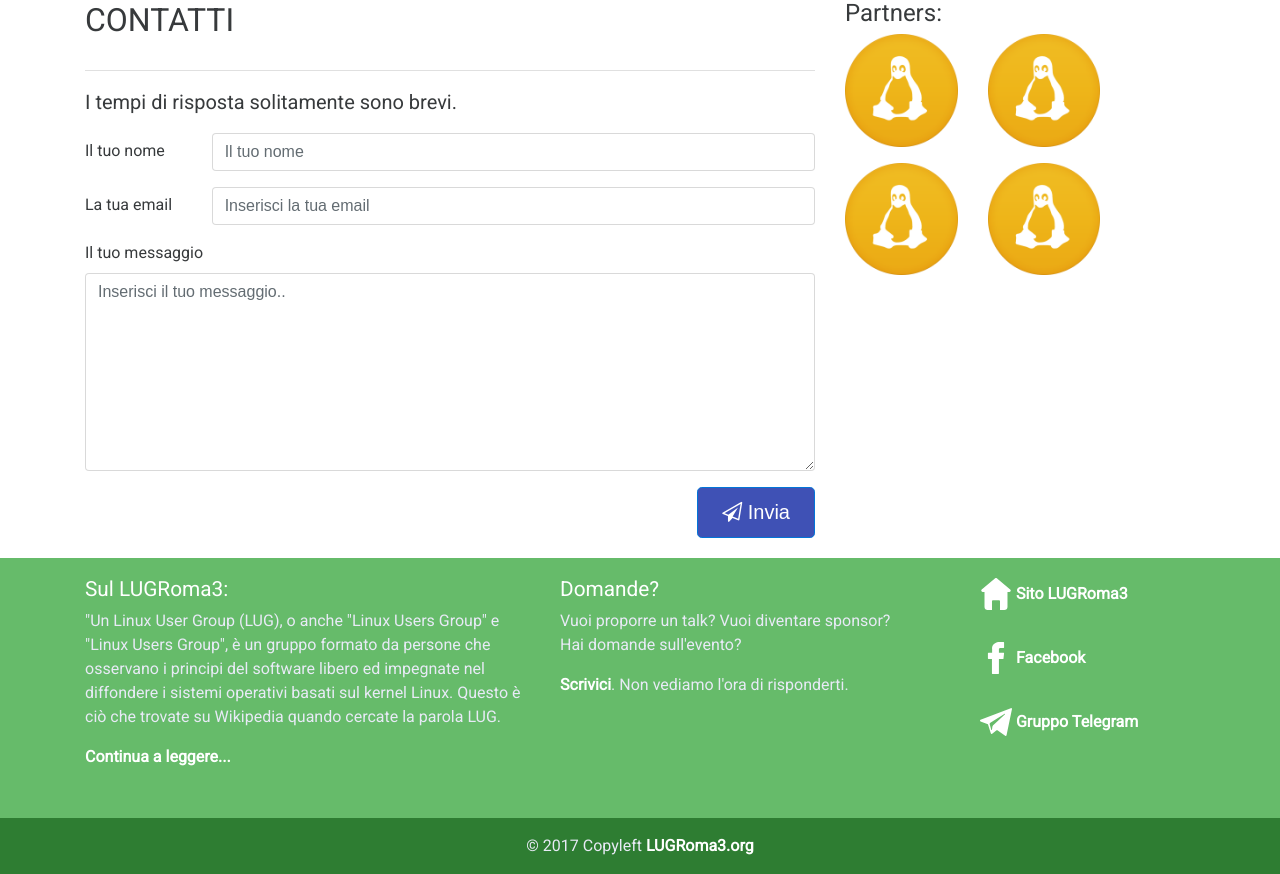
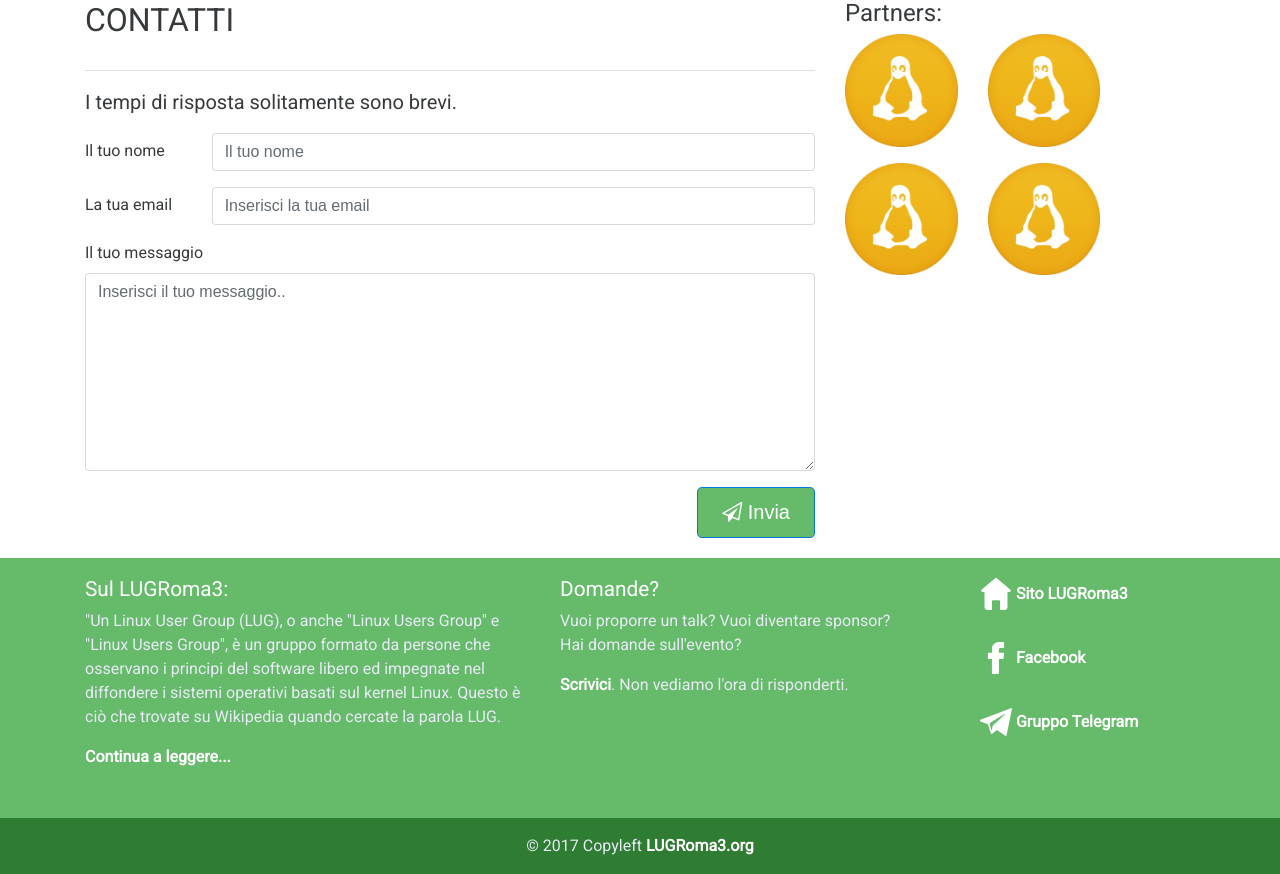
Before and after one commit to FedericoPonzi/ld2017, a PHP site: page /contatti.php in a window 1280 px wide. Shown: the part 152-1026 px from the top of the page. Run offline with PHP 8.4, Linux system fonts and the light colour scheme; some libraries are stand-ins or nearby versions.

Commit message:
Fix background btn

```diff
--- a/css/style.css
+++ b/css/style.css
@@ -11,7 +11,7 @@ p.lead {
   font-size: 1.25rem;
 }
 .btn-primary{
-  background-color: #3F51B5;
+  background-color:  #66BB6A;
 }
 .navbar-custom {
   border-color: transparent;
```
